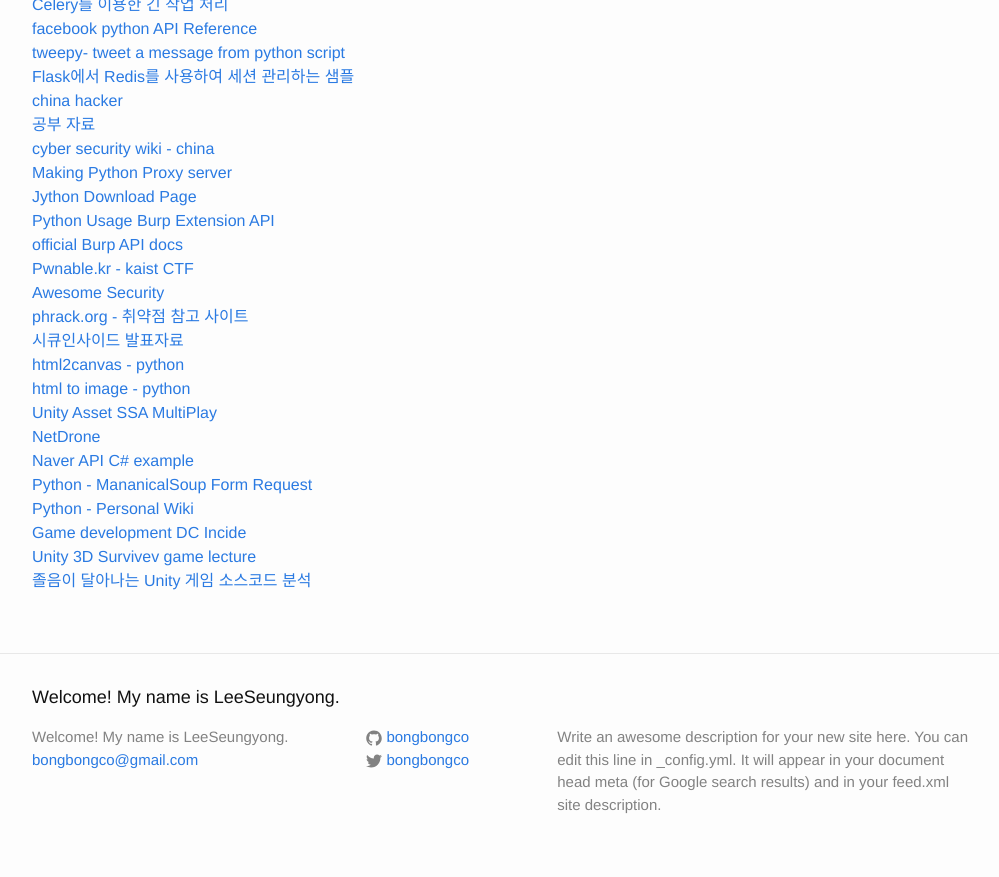
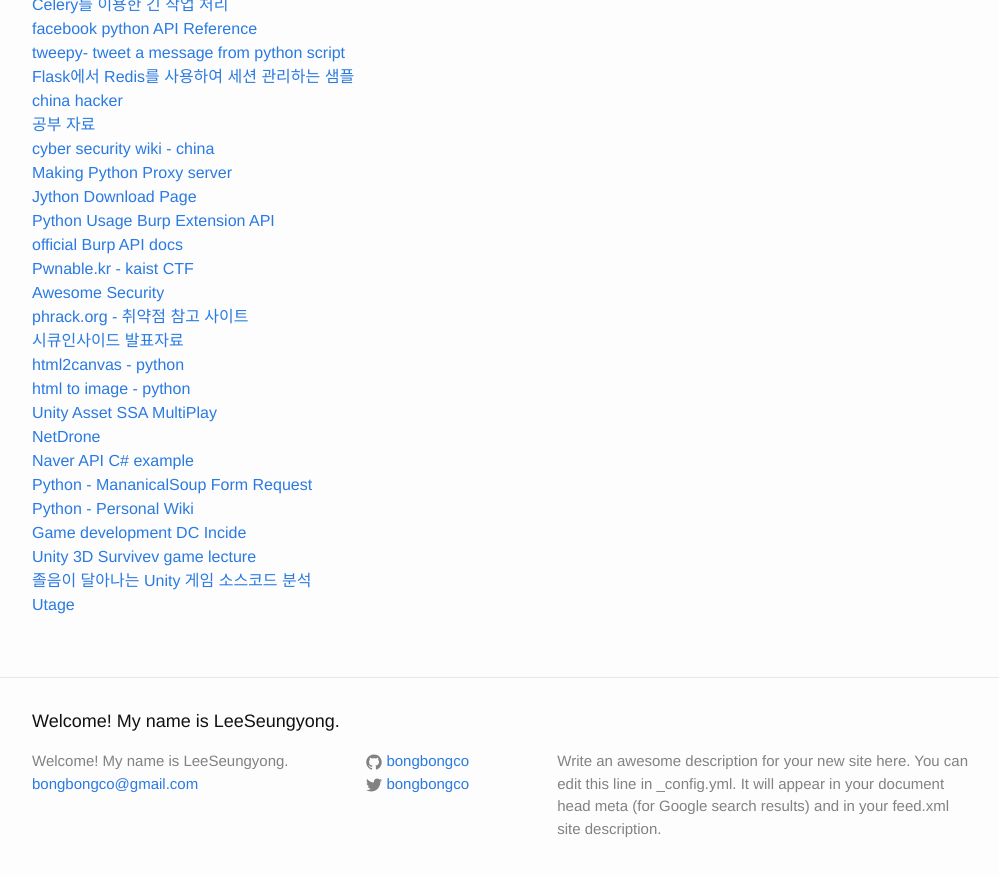
Before and after one commit to LktProgrammer/bongbongco.github.io, a Jekyll site: the page built from _posts/2016-07-22-Website-List.markdown, in a window 1280 px wide and 900 px high, scrolled down 2199 px. Shown: the top 877 px of the window, without its empty margins (138-1137 px from the left). Built offline with Jekyll 4.4.1, drawn with Linux system fonts in a browser that asks for light colours.

Commit message:
Update 2016-07-22-Website-List.markdown

```diff
--- a/_posts/2016-07-22-Website-List.markdown
+++ b/_posts/2016-07-22-Website-List.markdown
@@ -111,3 +111,4 @@ title: 참고할 웹 사이트들.
 [Game development DC Incide](http://gall.dcinside.com/mgallery/board/view/?id=game_dev&no=41&page=1)
 [Unity 3D Survivev game lecture](https://unity3d.com/kr/learn/tutorials/projects/survival-shooter/environment?playlist=17144)
 [졸음이 달아나는 Unity 게임 소스코드 분석](http://www.slideshare.net/ddayinhwang9/unity-61098032)
+[Utage](http://madnesslabo.net/utage/?lang=en)
```
